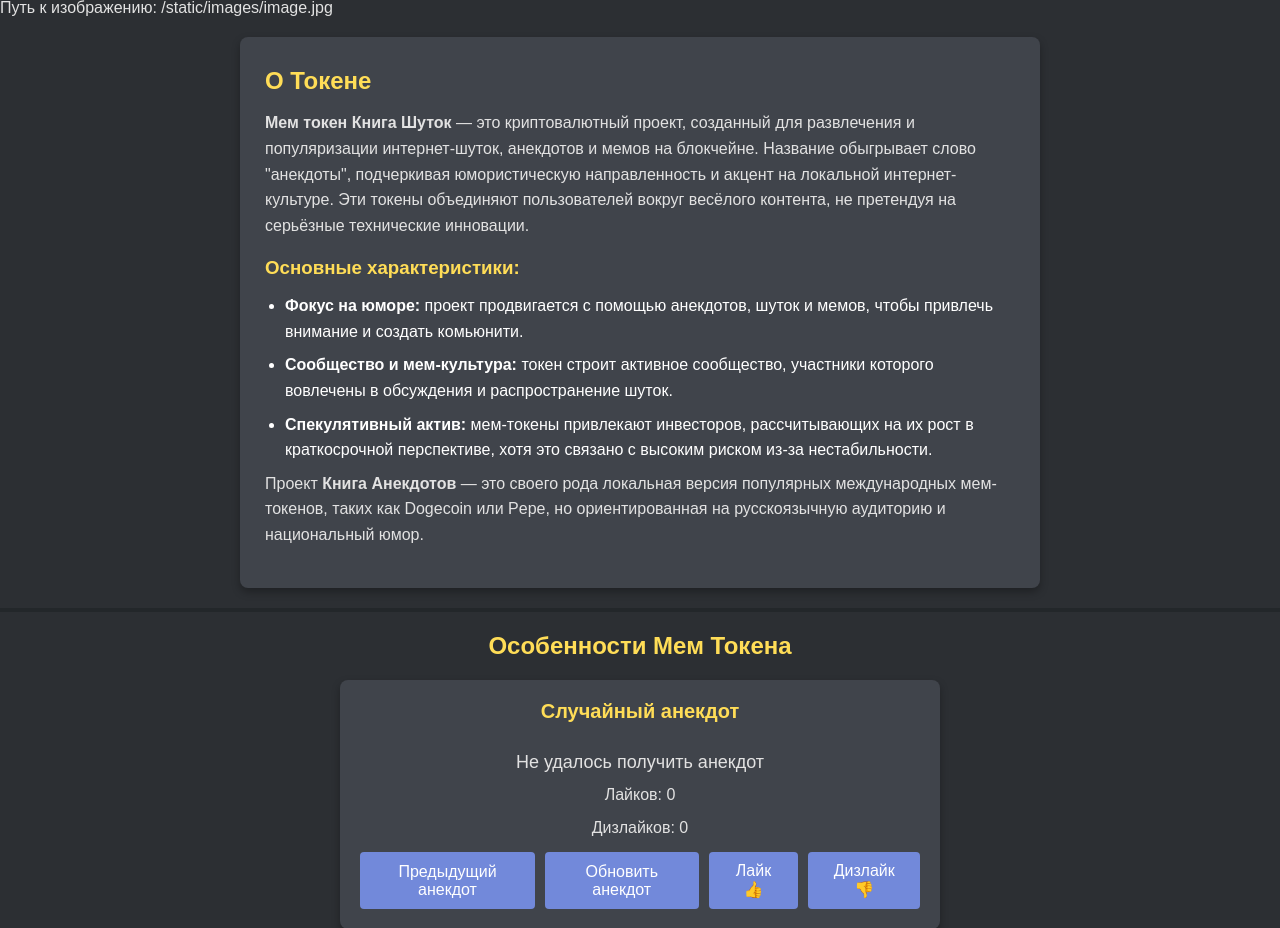
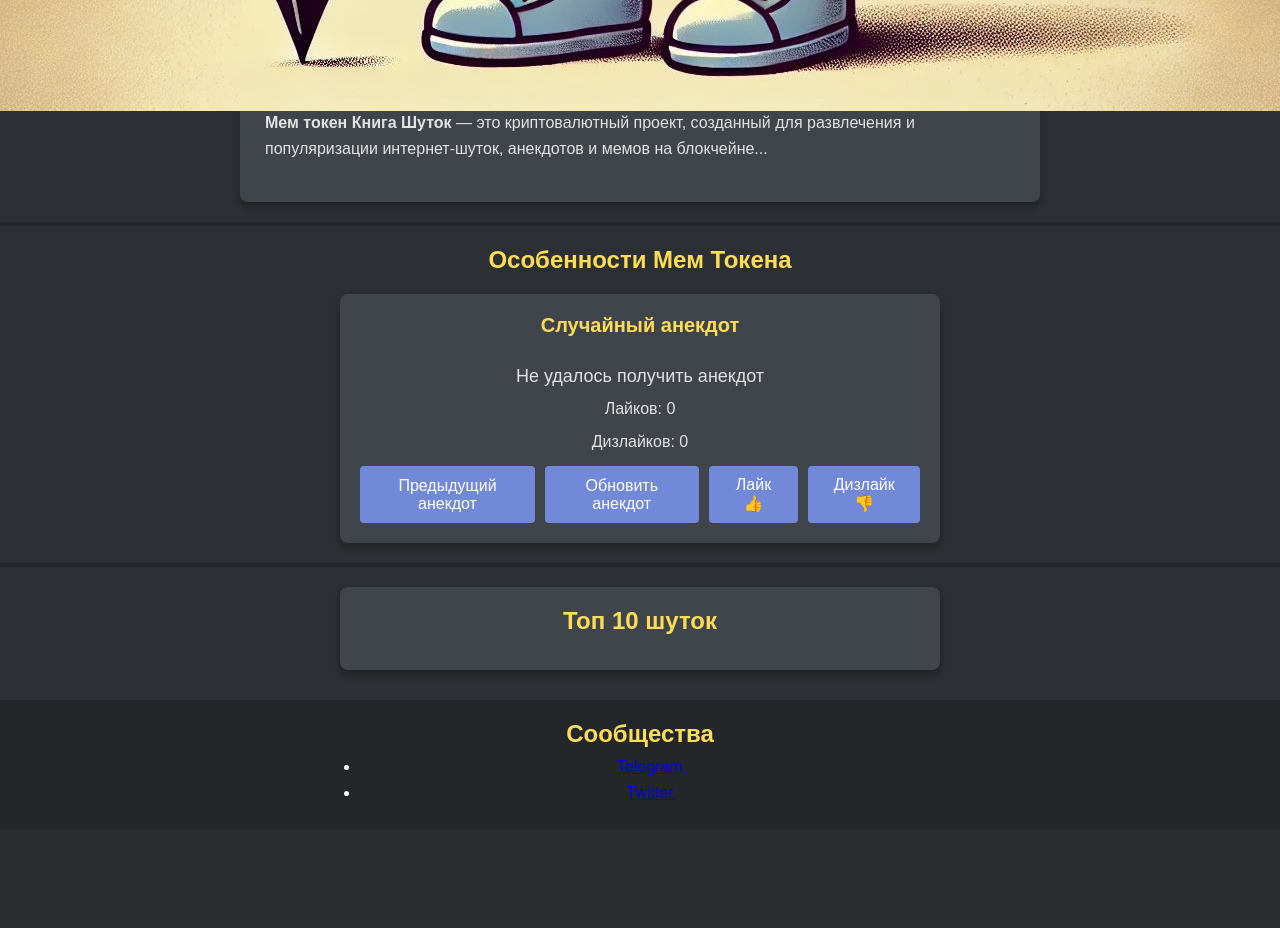
Before and after one commit to Vasiliskkk2/Book-Jokes, a Flask app: page / in a window 1280 px wide; the page is wider, and only the part inside the window is pictured. Shown: the part 881-1809 px from the top of that part. After the commit the page ends 1681 px from the top of that part, so only its background shows below. Run offline with Flask 3, Linux system fonts and the light colour scheme; data that the repository does not hold is empty.

Commit message:
Add files via upload

```diff
--- a/app.py
+++ b/app.py
@@ -5,7 +5,7 @@
 from collections import defaultdict
 import time
 
-app = Flask(__name__)
+app = Flask(__name__, static_url_path='/static', static_folder='static')
 
 # Данные для хранения анекдотов и количества лайков и дизлайков с IP-адресами
 jokes_data = defaultdict(lambda: {"joke": "", "likes": 0, "dislikes": 0, "rated_ips": {}})
--- a/templates/index.html
+++ b/templates/index.html
@@ -26,7 +26,8 @@
     </header>
 
     <!-- Блок изображения с анимированными глазами и основной картинкой под хедером -->
-    <div class="hero-image" style="background-image: url('{{ url_for('static', filename='images/image.jpg') }}');">
+    <div class="hero-image">
+        <img src="{{ url_for('static', filename='images/image.jpg') }}" alt="Image" />
         <div class="eyes-container">
             <div class="eye" id="left-eye">
                 <div class="pupil" id="left-pupil"></div>
@@ -37,28 +38,20 @@
         </div>
     </div>
 
-    <!-- Временный блок для отладки, чтобы проверить сгенерированный путь -->
+    <!-- Временный блок для отладки пути к изображению -->
     <p>Путь к изображению: {{ url_for('static', filename='images/image.jpg') }}</p>
 
     <main>
         <div class="content-container">
             <section id="about">
                 <h2>О Токене</h2>
-                <p><strong>Мем токен Книга Шуток</strong> — это криптовалютный проект, созданный для развлечения и популяризации интернет-шуток, анекдотов и мемов на блокчейне. Название обыгрывает слово "анекдоты", подчеркивая юмористическую направленность и акцент на локальной интернет-культуре. Эти токены объединяют пользователей вокруг весёлого контента, не претендуя на серьёзные технические инновации.</p>
-                <h3>Основные характеристики:</h3>
-                <ul>
-                    <li><strong>Фокус на юморе:</strong> проект продвигается с помощью анекдотов, шуток и мемов, чтобы привлечь внимание и создать комьюнити.</li>
-                    <li><strong>Сообщество и мем-культура:</strong> токен строит активное сообщество, участники которого вовлечены в обсуждения и распространение шуток.</li>
-                    <li><strong>Спекулятивный актив:</strong> мем-токены привлекают инвесторов, рассчитывающих на их рост в краткосрочной перспективе, хотя это связано с высоким риском из-за нестабильности.</li>
-                </ul>
-                <p>Проект <strong>Книга Анекдотов</strong> — это своего рода локальная версия популярных международных мем-токенов, таких как Dogecoin или Pepe, но ориентированная на русскоязычную аудиторию и национальный юмор.</p>
+                <p><strong>Мем токен Книга Шуток</strong> — это криптовалютный проект, созданный для развлечения и популяризации интернет-шуток, анекдотов и мемов на блокчейне...</p>
             </section>
         </div>
 
-        <!-- Темная разделительная полоса -->
         <div class="divider"></div>
 
-        <!-- Секция "Особенности" с окном парсера анекдотов -->
+        <!-- Секция с анекдотом -->
         <section id="features">
             <h2>Особенности Мем Токена</h2>
             <div class="joke-container">
@@ -75,7 +68,6 @@
             </div>
         </section>
 
-        <!-- Черная линия после блока анекдота -->
         <div class="divider black-divider"></div>
 
         <!-- Окно для Топ 10 шуток -->
@@ -88,7 +80,6 @@
             </div>
         </section>
 
-        <!-- Список сообществ в конце страницы -->
         <footer id="community">
             <div class="community-container">
                 <h2>Сообщества</h2>
```
